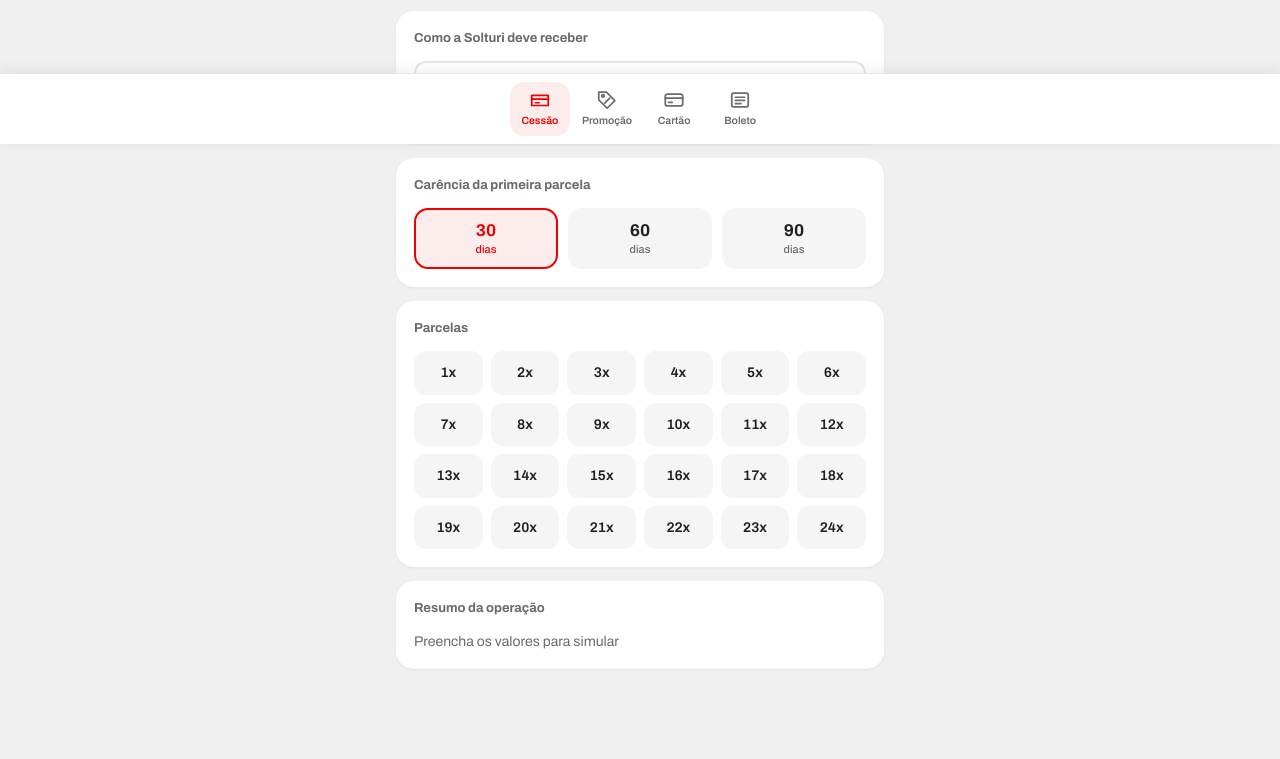
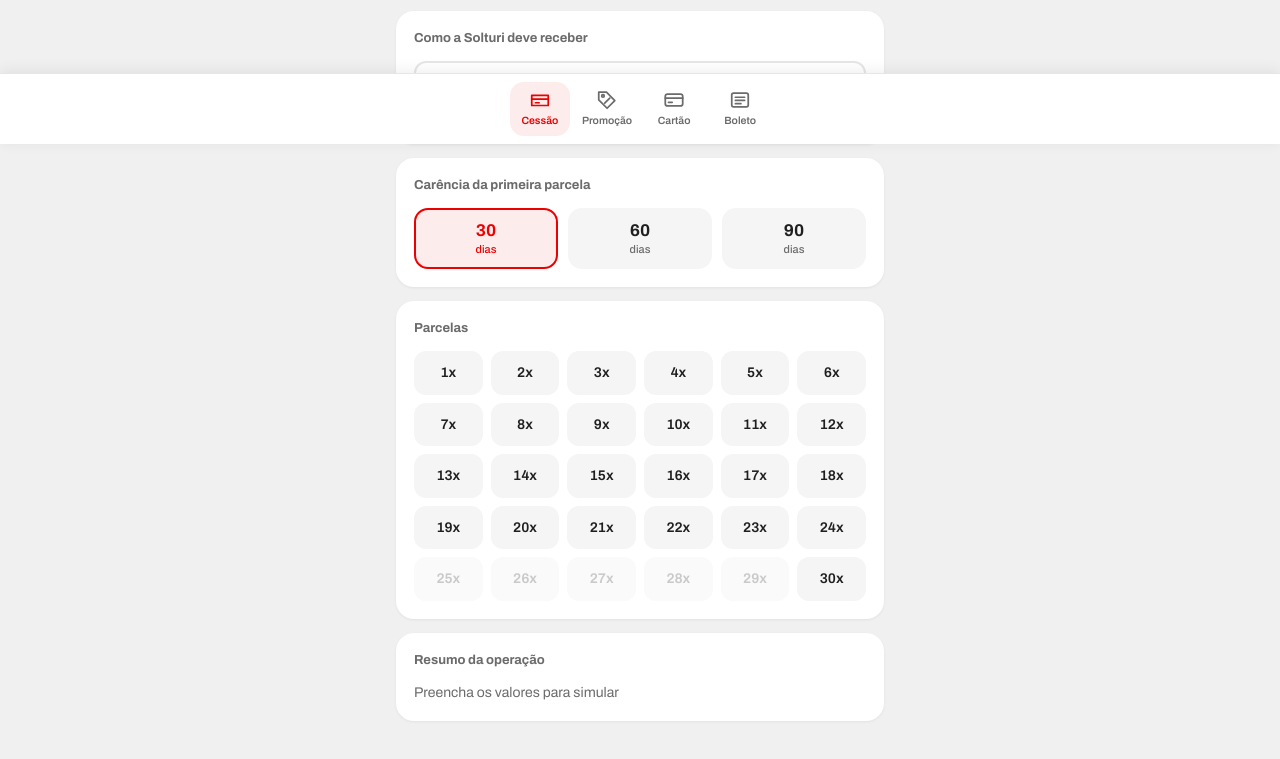
Before and after one commit to daanielfernando/cessao-credito, a plain HTML site: page simulador.html in a window 1280 px wide. Shown: the part 656-1415 px from the top of the page. Drawn offline with Linux system fonts and the light colour scheme.

Commit message:
Add files via upload

```diff
--- a/simulador.html
+++ b/simulador.html
@@ -264,9 +264,9 @@ td input::placeholder{color:#CFCFCF;font-weight:400}
 
 <script>
 (function(){
-  const PRAZO_MAX = 24;
+  const PRAZO_MAX = 30;
   const CARENCIAS = [30,60,90];
-  const CHAVE = 'solturi-parcelamento-v10';
+  const CHAVE = 'solturi-parcelamento-v11';
 
   const RET = [
     ['2,13','4,22','6,30'],['3,18','5,24','7,30'],['4,21','6,25','8,30'],['5,20','7,20','9,20'],
@@ -274,12 +274,16 @@ td input::placeholder{color:#CFCFCF;font-weight:400}
     ['10,10','12,00','13,90'],['11,30','13,20','15,10'],['12,20','14,10','16,00'],['13,10','15,00','16,90'],
     ['14,40','16,30','18,10'],['15,30','17,20','19,00'],['16,20','18,00','19,90'],['17,10','18,90','20,70'],
     ['17,90','19,80','21,60'],['18,80','20,60','22,40'],['19,60','21,40','23,20'],['20,50','22,30','24,00'],
-    ['21,30','23,10','24,80'],['22,10','23,90','25,60'],['22,90','24,70','26,30'],['23,40','25,10','26,70']
+    ['21,30','23,10','24,80'],['22,10','23,90','25,60'],['22,90','24,70','26,30'],['23,40','25,10','26,70'],
+    ['','',''],['','',''],['','',''],['','',''],['','',''],
+    ['27,80','29,40','31,00']
   ];
   const CARTAO = ['4,87','5,01','6,92','6,86','7,81','8,78','10,10','11,11','12,13','13,18','14,24',
-                  '15,33','16,43','17,56','18,71','19,88','21,07','22,29','23,54','24,81','26,10','','',''];
+                  '15,33','16,43','17,56','18,71','19,88','21,07','22,29','23,54','24,81','26,10',
+                  '','','','','','','','',''];
 
-  const BOLETO = ['0','0','0','0','0','2','2','2','2','2','2','2','2','2','2','','','','','','','','',''];
+  const BOLETO = ['0','0','0','0','0','2','2','2','2','2','2','2','2','2','2','','','','','','','','','',
+                  '','','','','',''];
   const cessaoPadrao = () => ({30:RET.map(l=>l[0]),60:RET.map(l=>l[1]),90:RET.map(l=>l[2])});
   const boletoPadrao = () => BOLETO.slice();
   const cartaoPadrao = () => CARTAO.slice();
```
Also changed, not shown: index.html (+9 -5 lines), simulador-representante.html (+9 -5 lines), simulador-retencao-juros.html (+9 -5 lines).
